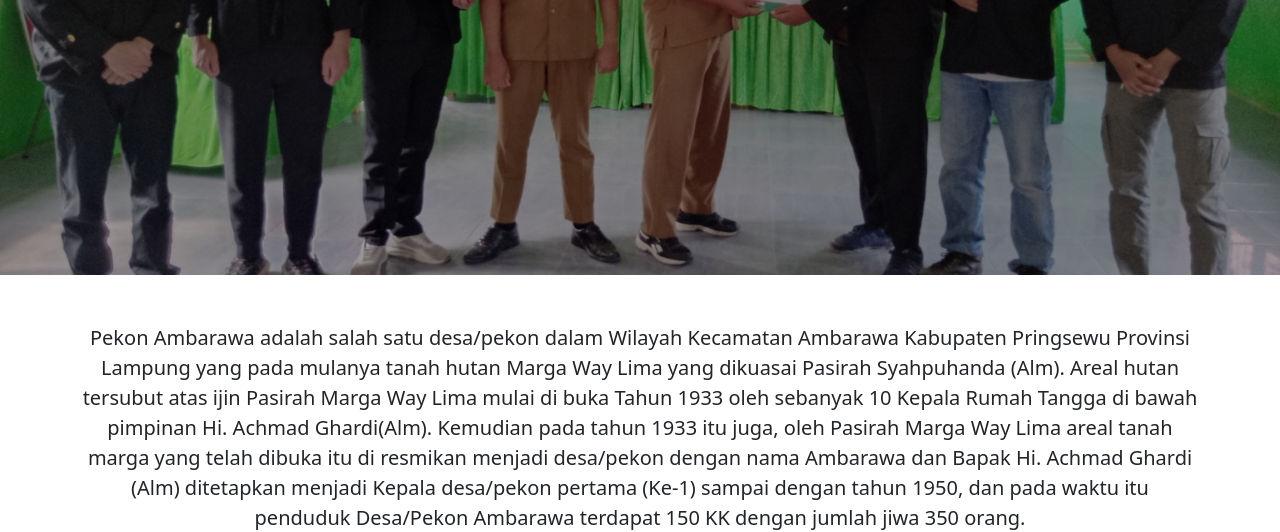
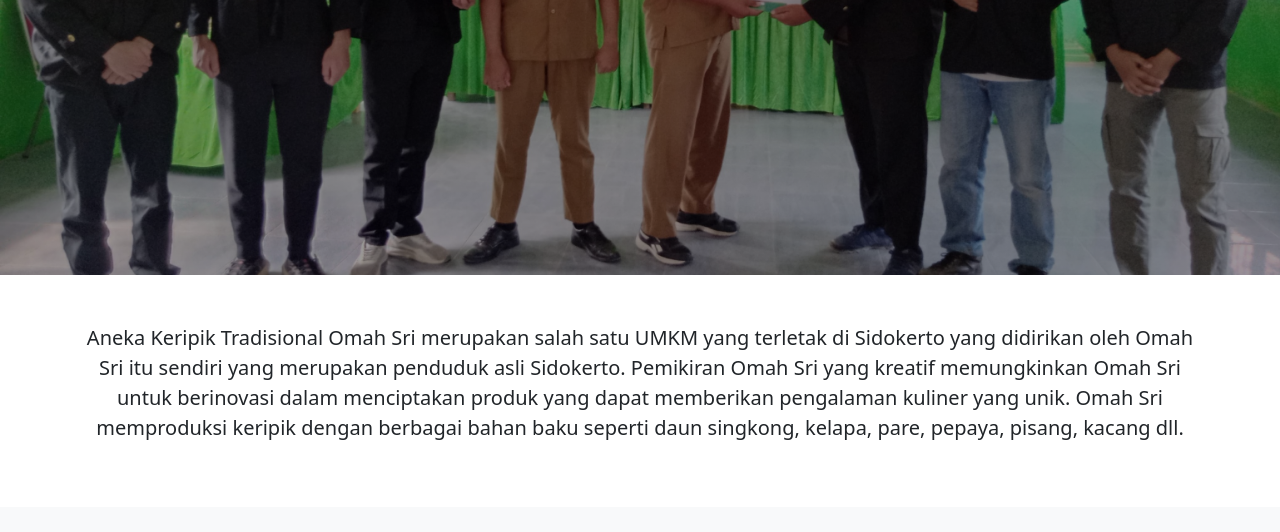
Before and after one commit to Marchell121140145/KeripikOmahSri, a plain HTML site: page tentang-kami.html in a window 1280 px wide. Shown: the part 421-953 px from the top of the page. Drawn offline with Linux system fonts and the light colour scheme.

Commit message:
Update tentang-kami.html

```diff
--- a/tentang-kami.html
+++ b/tentang-kami.html
@@ -9,6 +9,7 @@
     <link rel="stylesheet" href="css/style.css">
 </head>
 <body>
+    <!-- navbar -->
     <nav class="navbar navbar-expand-lg navbar-dark warna1">
         <div class="container">
             <button class="navbar-toggler" type="button" data-bs-toggle="collapse" data-bs-target="#navbarSupportedContent" aria-controls="navbarSupportedContent" aria-expanded="false" aria-label="Toggle navigation">
@@ -17,13 +18,13 @@
             <div class="collapse navbar-collapse" id="navbarSupportedContent">
                 <ul class="navbar-nav me-auto mb-2 mb-lg-0">
                     <li class="nav-item me-4">
-                    <a class="nav-link"  href="index.php">Home</a>
+                        <a class="nav-link"  href="index.html">Home</a>
                     </li>
                     <li class="nav-item me-4">
-                    <a class="nav-link" href="tentang-kami.php">Tentang Kami</a>
+                        <a class="nav-link" href="tentang-kami.html">Tentang Kami</a>
                     </li>
                     <li class="nav-item me-4">
-                    <a class="nav-link" href="produk.php">Produk</a>
+                        <a class="nav-link" href="produk.html">Produk</a>
                     </li>
                 </ul>
             </div>
@@ -37,12 +38,10 @@
     <div class="container-fluid py-5">
         <div class="container fs-5 text-center">
             <p>
-            Pekon Ambarawa adalah salah satu desa/pekon dalam Wilayah Kecamatan Ambarawa Kabupaten Pringsewu
-            Provinsi Lampung yang pada mulanya tanah hutan Marga Way Lima yang dikuasai Pasirah Syahpuhanda (Alm).
-            Areal hutan tersubut atas  ijin Pasirah Marga Way Lima mulai di buka Tahun 1933 oleh sebanyak 10 Kepala
-            Rumah Tangga di bawah pimpinan Hi. Achmad Ghardi(Alm). Kemudian pada tahun 1933 itu juga, oleh Pasirah Marga
-            Way Lima areal tanah marga yang telah dibuka itu di resmikan menjadi desa/pekon dengan nama Ambarawa dan Bapak Hi.
-            Achmad Ghardi (Alm) ditetapkan menjadi Kepala desa/pekon pertama (Ke-1) sampai dengan tahun 1950, dan pada waktu itu penduduk Desa/Pekon Ambarawa terdapat 150 KK dengan jumlah jiwa 350 orang.
+                Aneka Keripik Tradisional Omah Sri merupakan salah satu UMKM
+                yang terletak di Sidokerto yang didirikan oleh Omah Sri itu sendiri yang merupakan penduduk asli Sidokerto.
+                Pemikiran Omah Sri yang kreatif memungkinkan Omah Sri untuk berinovasi dalam menciptakan produk yang dapat memberikan pengalaman kuliner yang unik.
+                Omah Sri memproduksi keripik dengan berbagai bahan baku seperti daun singkong, kelapa, pare, pepaya, pisang, kacang dll.
             </p>
         </div>
     </div>
```
Lines whose indentation alone changed are shown as unchanged.
